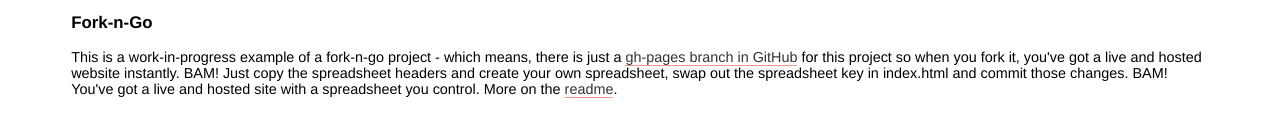
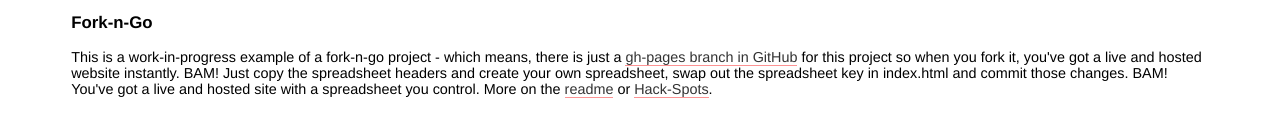
Before and after one commit to foldi/frontend-events, a plain HTML site: page index.html in a window 1280 px wide. Shown: the part 192-328 px from the top of the page. Drawn offline with Linux system fonts and the light colour scheme; no server answers.

Commit message:
Updates links.

```diff
--- a/index.html
+++ b/index.html
@@ -26,7 +26,7 @@
       <p>This website is hooked up to <a href="https://docs.google.com/spreadsheet/ccc?key=0AsxZWWM7rVLodGt1REhjeGhYMDk2SG9nc0JsNGFxb1E#gid=0" target="_blank">this Google Spreadsheet</a>, which I've shared, so click and add your favorite event to the bottom of the list!</p>
 
       <h3>Fork-n-Go</h3>
-      <p>This is a work-in-progress example of a fork-n-go project - which means, there is just a <a href="https://github.com/jlord/hack-spots" target="_blank">gh-pages branch in GitHub</a> for this project so when you fork it, you've got a live and hosted website instantly. BAM! Just copy the spreadsheet headers and create your own spreadsheet, swap out the spreadsheet key in index.html and commit those changes. BAM! You've got a live and hosted site with a spreadsheet you control. More on the <a href="http://www.github.com/jlord/hack-spots" target="_blank">readme</a>.</p>
+      <p>This is a work-in-progress example of a fork-n-go project - which means, there is just a <a href="http://foldi.github.io/frontend-events/" target="_blank">gh-pages branch in GitHub</a> for this project so when you fork it, you've got a live and hosted website instantly. BAM! Just copy the spreadsheet headers and create your own spreadsheet, swap out the spreadsheet key in index.html and commit those changes. BAM! You've got a live and hosted site with a spreadsheet you control. More on the <a href="http://foldi.github.io/frontend-events/" target="_blank">readme</a> or <a href='https://github.com/jlord/hack-spots'>Hack-Spots</a>.</p>
 
     </div>
 
```
